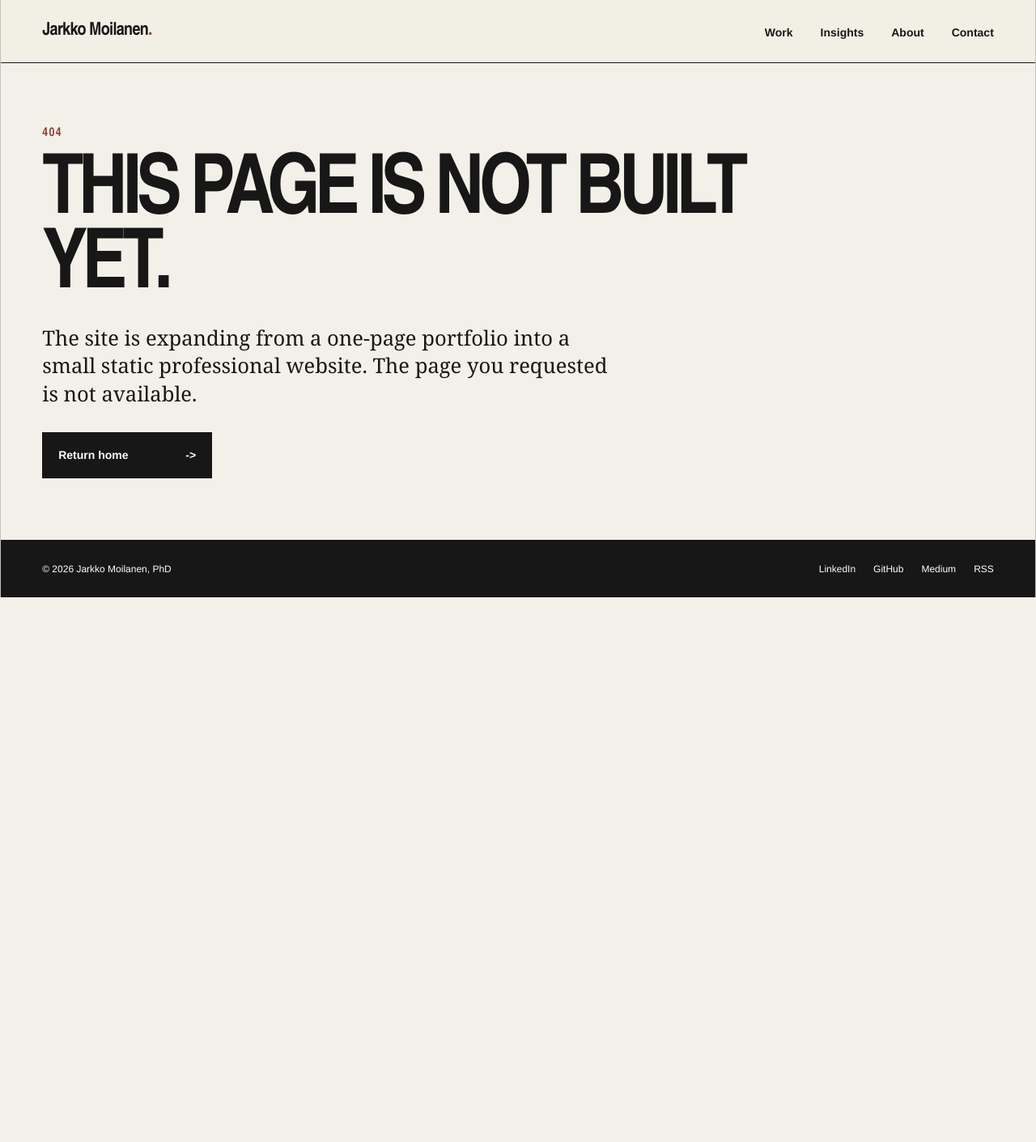
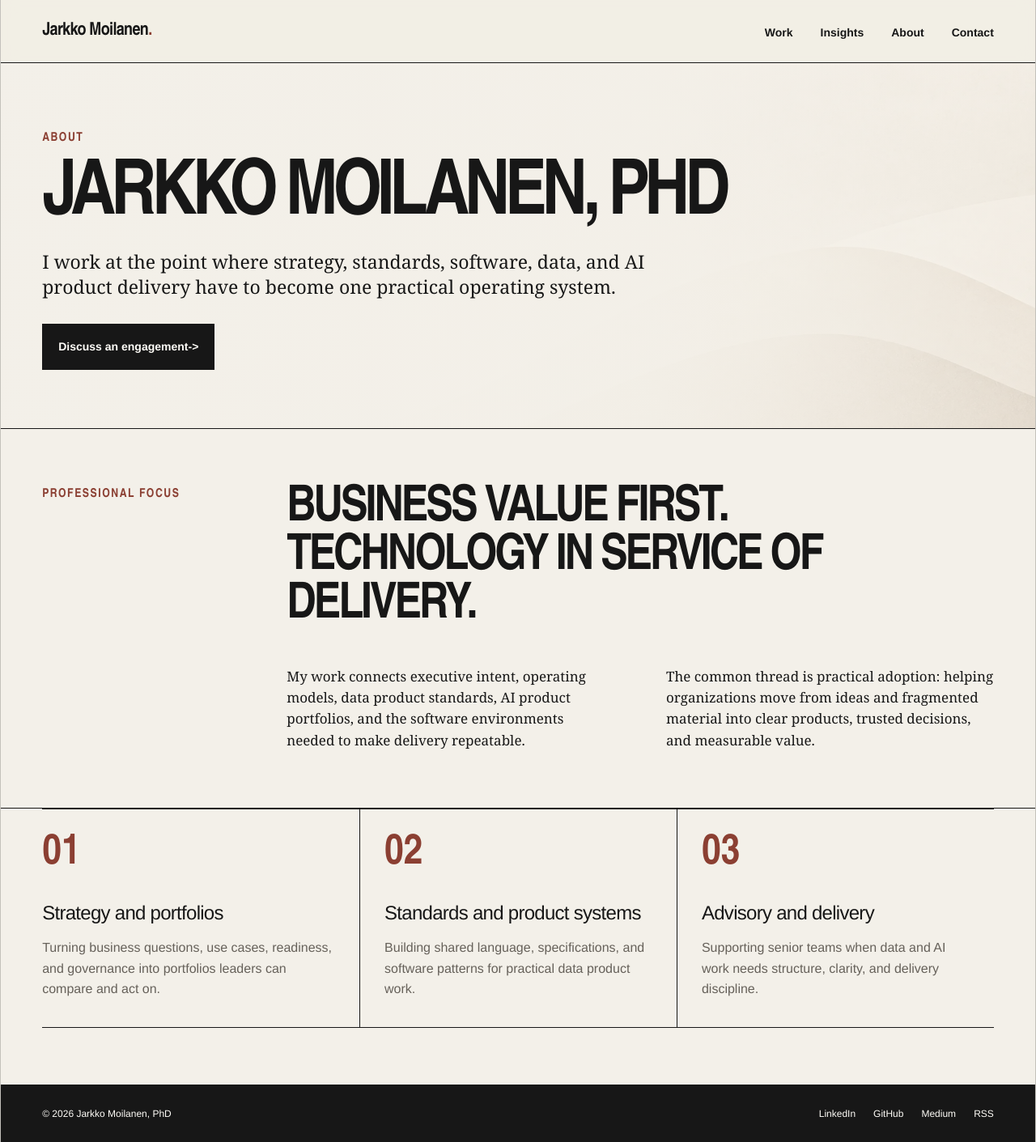
Before and after one commit to kyyberi/jarkko, a Next.js app: page /about in a window 1280 px wide. Before the commit this address had no page. Shown: the whole page at 81% size. Before the commit the page ends 800 px from the top, so only its background shows below. Built offline with nearby package versions, Linux system fonts and the light colour scheme.

Commit message:
Add about page skeleton

```diff
--- /dev/null
+++ b/app/about/page.tsx
@@ -0,0 +1,106 @@
+import type { Metadata } from "next";
+import {
+  DEFAULT_OG_IMAGE,
+  DEFAULT_OG_IMAGE_ALT,
+  canonicalPath,
+} from "../seo";
+import { Arrow, PageShell, sitePath } from "../site";
+
+export const metadata: Metadata = {
+  title: "About",
+  description:
+    "About Jarkko Moilanen, PhD, and the work connecting strategy, standards, software, data, and AI product delivery.",
+  alternates: {
+    canonical: canonicalPath("/about"),
+  },
+  openGraph: {
+    title: "About | Jarkko Moilanen",
+    description:
+      "About Jarkko Moilanen, PhD, and the work connecting strategy, standards, software, data, and AI product delivery.",
+    url: canonicalPath("/about"),
+    type: "profile",
+    images: [
+      {
+        url: DEFAULT_OG_IMAGE,
+        alt: DEFAULT_OG_IMAGE_ALT,
+        width: 1200,
+        height: 630,
+      },
+    ],
+  },
+  twitter: {
+    card: "summary_large_image",
+    title: "About | Jarkko Moilanen",
+    description:
+      "About Jarkko Moilanen, PhD, and the work connecting strategy, standards, software, data, and AI product delivery.",
+    images: [DEFAULT_OG_IMAGE],
+  },
+};
+
+export default function AboutPage() {
+  return (
+    <PageShell>
+      <section className="about-hero">
+        <div>
+          <div className="section-kicker">About</div>
+          <h1>Jarkko Moilanen, PhD</h1>
+          <p>
+            I work at the point where strategy, standards, software, data, and
+            AI product delivery have to become one practical operating system.
+          </p>
+          <a className="button primary" href={sitePath("/#contact")}>
+            Discuss an engagement <Arrow />
+          </a>
+        </div>
+      </section>
+
+      <section className="about-section">
+        <div className="about-section-head">
+          <div className="section-kicker">Professional focus</div>
+          <h2>Business value first. Technology in service of delivery.</h2>
+        </div>
+        <div className="about-copy-grid">
+          <p>
+            My work connects executive intent, operating models, data product
+            standards, AI product portfolios, and the software environments
+            needed to make delivery repeatable.
+          </p>
+          <p>
+            The common thread is practical adoption: helping organizations move
+            from ideas and fragmented material into clear products, trusted
+            decisions, and measurable value.
+          </p>
+        </div>
+      </section>
+
+      <section className="about-section compact">
+        <div className="about-card-grid">
+          <article>
+            <span>01</span>
+            <h3>Strategy and portfolios</h3>
+            <p>
+              Turning business questions, use cases, readiness, and governance
+              into portfolios leaders can compare and act on.
+            </p>
+          </article>
+          <article>
+            <span>02</span>
+            <h3>Standards and product systems</h3>
+            <p>
+              Building shared language, specifications, and software patterns
+              for practical data product work.
+            </p>
+          </article>
+          <article>
+            <span>03</span>
+            <h3>Advisory and delivery</h3>
+            <p>
+              Supporting senior teams when data and AI work needs structure,
+              clarity, and delivery discipline.
+            </p>
+          </article>
+        </div>
+      </section>
+    </PageShell>
+  );
+}
--- a/app/globals.css
+++ b/app/globals.css
@@ -530,6 +530,113 @@ h1 {
   width: 100%;
   aspect-ratio: 16 / 9;
   object-fit: cover;
+}
+
+.about-hero {
+  min-height: 440px;
+  padding: 82px var(--pad) 72px;
+  border-bottom: 1px solid var(--ink);
+  background-image:
+    linear-gradient(90deg, rgba(243, 240, 233, 0.98) 0%, rgba(243, 240, 233, 0.9) 62%, rgba(243, 240, 233, 0.58) 100%),
+    url("/images/article-header-bg.webp");
+  background-position: center;
+  background-size: cover;
+}
+
+.about-hero > div {
+  max-width: 980px;
+}
+
+.about-hero h1 {
+  max-width: 920px;
+  margin: 18px 0 22px;
+  font-size: clamp(50px, 7.4vw, 104px);
+}
+
+.about-hero p {
+  max-width: 760px;
+  margin: 0 0 30px;
+  font-family: var(--serif);
+  font-size: clamp(19px, 1.8vw, 27px);
+  line-height: 1.35;
+}
+
+.about-section {
+  padding: 70px var(--pad);
+  border-bottom: 1px solid var(--ink);
+}
+
+.about-section.compact {
+  padding-top: 0;
+}
+
+.about-section-head {
+  display: grid;
+  grid-template-columns: 260px minmax(0, 760px);
+  gap: 42px;
+  align-items: start;
+  margin-bottom: 42px;
+}
+
+.about-section-head h2 {
+  margin: 0;
+  font-family: var(--display);
+  font-size: clamp(34px, 4.8vw, 66px);
+  font-weight: 900;
+  line-height: 0.98;
+  letter-spacing: -0.05em;
+  text-transform: uppercase;
+}
+
+.about-copy-grid {
+  display: grid;
+  grid-template-columns: repeat(2, minmax(0, 1fr));
+  gap: clamp(28px, 5vw, 68px);
+  max-width: 1040px;
+  margin-left: min(302px, 24vw);
+}
+
+.about-copy-grid p {
+  margin: 0;
+  font-family: var(--serif);
+  font-size: clamp(17px, 1.25vw, 20px);
+  line-height: 1.55;
+}
+
+.about-card-grid {
+  display: grid;
+  grid-template-columns: repeat(3, 1fr);
+  border-block: 1px solid var(--ink);
+}
+
+.about-card-grid article {
+  min-height: 260px;
+  padding: 30px 30px 34px 0;
+}
+
+.about-card-grid article + article {
+  padding-left: 30px;
+  border-left: 1px solid var(--ink);
+}
+
+.about-card-grid span {
+  color: var(--accent);
+  font-family: var(--display);
+  font-size: 52px;
+  font-weight: 900;
+  line-height: 1;
+}
+
+.about-card-grid h3 {
+  margin: 28px 0 12px;
+  font-size: 24px;
+  letter-spacing: -0.03em;
+}
+
+.about-card-grid p {
+  margin: 0;
+  color: var(--muted);
+  line-height: 1.6;
 }
 
 .detail-section {
@@ -1271,6 +1378,32 @@ footer {
     padding-block: 54px;
   }
 
+  .about-hero,
+  .about-section {
+    padding-block: 54px;
+  }
+
+  .about-section-head,
+  .about-copy-grid,
+  .about-card-grid {
+    grid-template-columns: 1fr;
+  }
+
+  .about-copy-grid {
+    margin-left: 0;
+  }
+
+  .about-card-grid article {
+    min-height: 0;
+    padding: 28px 0;
+  }
+
+  .about-card-grid article + article {
+    padding-left: 0;
+    border-top: 1px solid var(--ink);
+    border-left: 0;
+  }
+
   .article-detail {
     padding-block: 0;
   }
--- a/app/mobile-nav.tsx
+++ b/app/mobile-nav.tsx
@@ -11,7 +11,7 @@ function sitePath(path: string) {
 const links = [
   { href: "/#work", label: "Work" },
   { href: "/insights/articles", label: "Insights" },
-  { href: "/#about", label: "About" },
+  { href: "/about", label: "About" },
   { href: "/#contact", label: "Contact" },
 ];
 
--- a/app/site.tsx
+++ b/app/site.tsx
@@ -91,7 +91,7 @@ export function Header() {
       <nav className="nav" aria-label="Primary">
         <a href={sitePath("/#work")}>Work</a>
         <a href={sitePath("/insights/articles")}>Insights</a>
-        <a href={sitePath("/#about")}>About</a>
+        <a href={sitePath("/about")}>About</a>
         <a href={sitePath("/#contact")}>Contact</a>
       </nav>
       <MobileNav />
--- a/app/sitemap.ts
+++ b/app/sitemap.ts
@@ -20,6 +20,12 @@ export default function sitemap(): MetadataRoute.Sitemap {
       changeFrequency: "weekly",
       priority: 0.8,
     },
+    {
+      url: absoluteUrl("/about/"),
+      lastModified: now,
+      changeFrequency: "monthly",
+      priority: 0.7,
+    },
   ];
 
   const workRoutes: MetadataRoute.Sitemap = workItems.map((item) => ({
```
Also changed, not shown: 1 other file (tests, documents, lock files or other folders).
